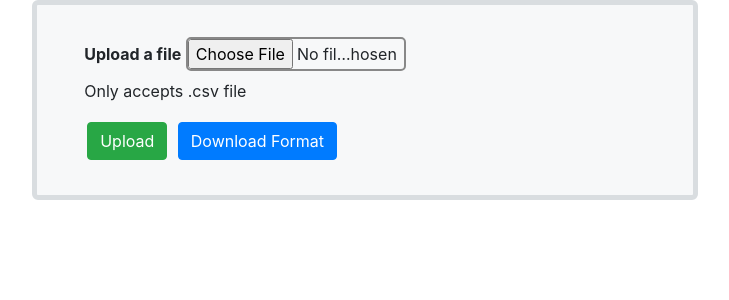
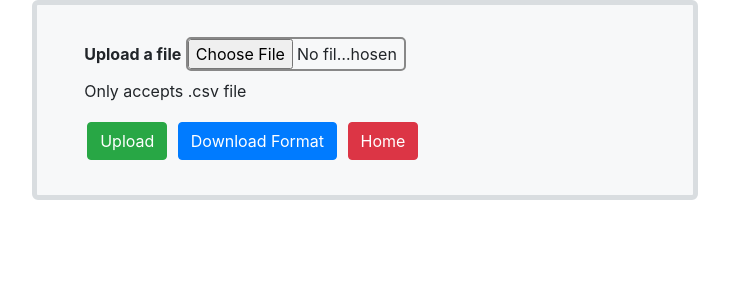
Before and after one commit to vanthoff10/django-sqlsearch-engine, a Django app: page /upload-csv/ in a window 1280 px wide. Shown: the top 300 px of the page, without its empty margins (275-1004 px from the left). Run offline with Django 3.2, Linux system fonts and the light colour scheme; some libraries are stand-ins or nearby versions.

Commit message:
final commit

```diff
--- a/my_project/urls.py
+++ b/my_project/urls.py
@@ -22,7 +22,7 @@ from users import views
 urlpatterns = [
     path('admin/', admin.site.urls),
     path('users/', include('django.contrib.auth.urls')),
-    path('home/', TemplateView.as_view(template_name='home.html'), name='home'),
+    path('home', TemplateView.as_view(template_name='home.html'), name='home'),
     path('', TemplateView.as_view(template_name='index.html'), name='index'),
     path('contact', views.create, name='contact_data'),
     path('form', views.savedata, name='save_data'),
--- a/templates/contact_upload.html
+++ b/templates/contact_upload.html
@@ -41,6 +41,10 @@ a{
     90%  {opacity: 0.4;}
     100% {opacity: 0;}
 }
+a:hover {
+    color:white;
+    text-decoration-line:none;
+}
 </style>
 
 
@@ -58,6 +62,9 @@ a{
                 <a href="http://download1592.mediafire.com/w3b78q47dyng/4j595c9b5pnk9ne/format.csv" download>Download Format</a>
             </button>
 
+            <button class="btn btn-danger btn-xs">
+                <a href="/home">Home</a>
+            </button>
 
         </div>
     </div>
--- a/templates/registration/login.html
+++ b/templates/registration/login.html
@@ -185,7 +185,7 @@ input[type=submit]:active {
 
 
 <div class="login">
-  <h1>Login to Web App</h1>
+  <h1>Login to Outbound App</h1>
   <form id="login-form" method="post" action="">
       {% csrf_token %}
 
@@ -228,7 +228,7 @@ input[type=submit]:active {
 </div>
 
 <div class="login-help">
-  <p>Forgot your password? <a href="#">Click here to reset it</a>.</p>
+  <p>Forgot your password? <a name="password_reset" href="{% url 'password_reset' %}">Click here to reset it</a>.</p>
 </div>
 
 
```
Also changed, not shown: templates/home.html (+8 -8 lines), 1 other file.
